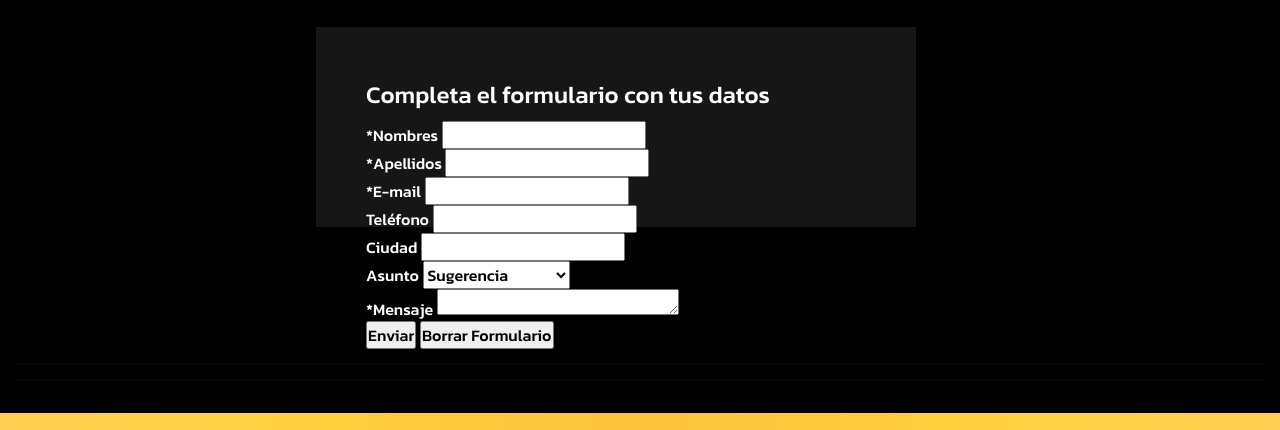
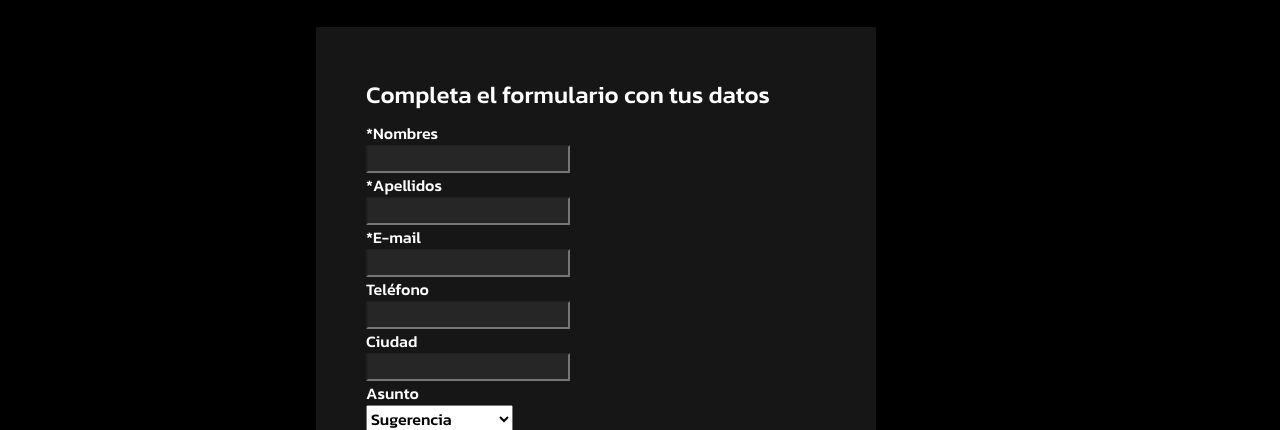
Before and after one commit to Braceras/buzzburg, a website: page contacto.html in a window 1280 px wide. Shown: the part 337-767 px from the top of the page. Drawn offline with nearby package versions, Linux system fonts and the light colour scheme.

Commit message:
septimo commit

```diff
--- a/contacto.html
+++ b/contacto.html
@@ -98,7 +98,7 @@
                     <input type="text" name="ciudad" required>
                 </div>
                 <div>
-                    <label for="asunto">Asunto</label>
+                    <label for="asunto" class="asunto">Asunto</label>
                     <select>
                         <option value="sugerencia">Sugerencia</option>
                         <option value="consultas">Consultas</option>
@@ -111,13 +111,13 @@
                     </select>
                 </div>
                 <div>
-                    <label for="comentario" name="comentario">*Mensaje</label>
+                    <label for="comentario" name="comentario" class="comentario">*Mensaje</label>
                     <textarea name="comentario" id="mensaje" cols="25" rows="1"></textarea>
 
                 </div>
                 <div>
-                    <input type="submit" value="Enviar">
-                    <input type="reset" value="Borrar Formulario">
+                    <input type="submit" value="Enviar" class="boton">
+                    <input type="reset" value="Borrar Formulario" class="boton">
                 </div>
             </form>
             <hr>
--- a/sass/contacto.scss
+++ b/sass/contacto.scss
@@ -6,7 +6,7 @@
 /* MAIN */
 main{
     padding: 1rem;
-
+}
 h2{
     color: #fff;
     font-family: 'Kanit', sans-serif;
@@ -23,14 +23,31 @@ main{
     display: inline-block;
     margin: 30px 30px 50px 300px;
     padding: 50px;
-        width: 600px;
-        height: 200px;
+    width: 35rem;
+    height: 35rem;
     color: #fff;
     font-family: 'Kanit', sans-serif;
 
 }
-    form legend{
-        color: #fff;
+input{
+    background-color: #262626;
+    display: flex;
+}
+.asunto{
+    display: flex;
 
 }
+.comentario{
+    display: flex;
 }
+.boton{
+    background-color: #fff;
+    border: 0;
+    border-radius: 0.4rem;
+    display: inline-block;
+    margin: 0.3rem;
+    padding: 0.4rem;
+}
+.boton:hover{
+    background-image: linear-gradient(to right, rgb(255, 208, 1), #Fff);
+}
```
Also changed, not shown: buzzburger.html (+2 -2 lines), local.html (+0 -1 lines), nosotros.html (+11 -19 lines), productos.html (+5 -5 lines), css/ayuda.css, css/buzzburger.css, css/contacto.css, css/estilo.css, css/local.css, css/nosotros.css. Lines whose indentation alone changed are shown as unchanged.
